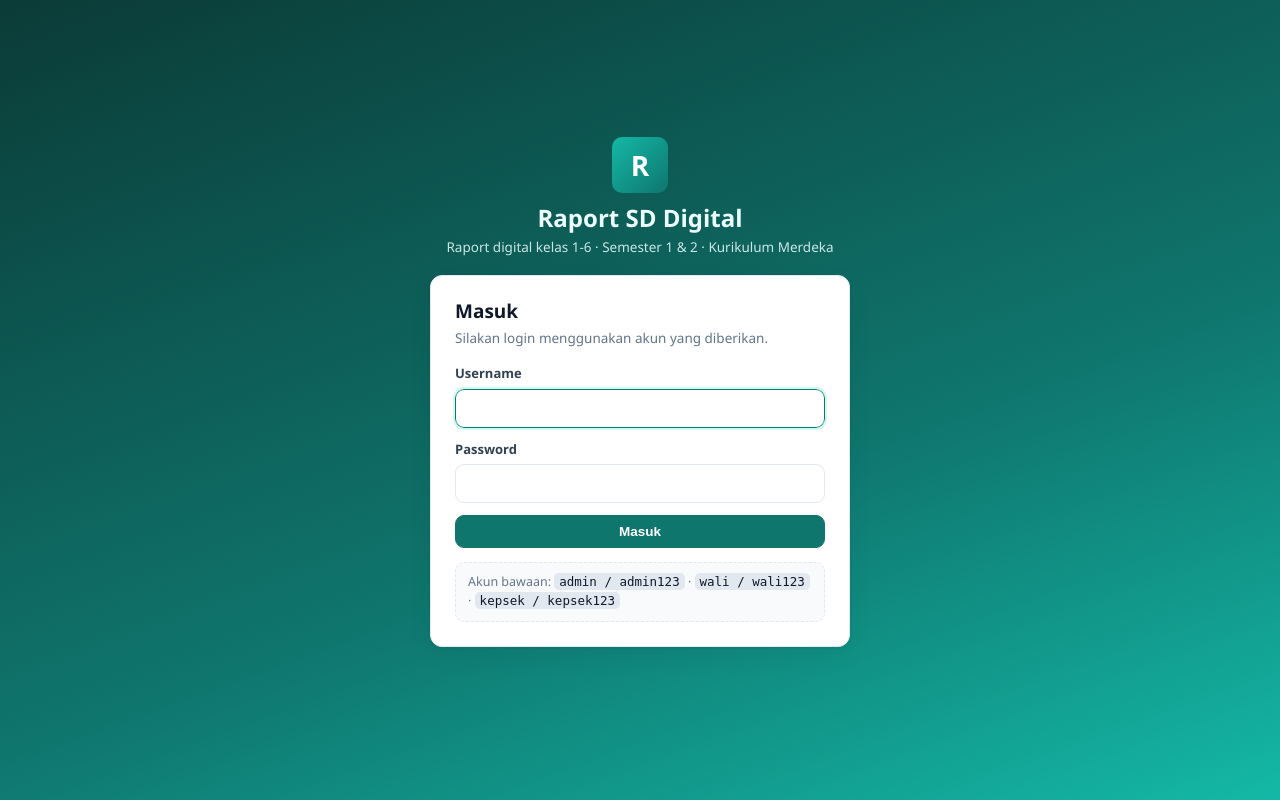
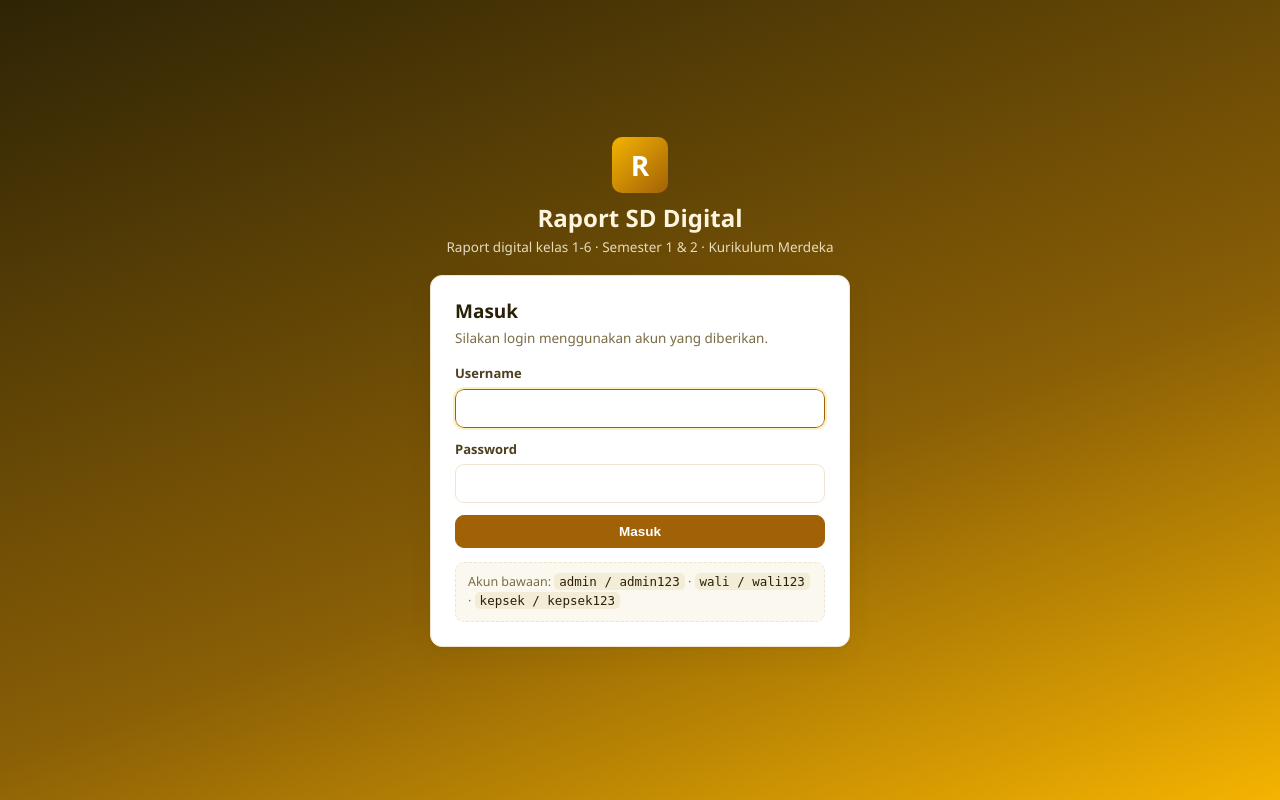
Before and after one commit to ponpesashshidiq2-dev/raportSD, a PHP site: page / in a window 1280 px wide. Run offline with PHP 8.4, Linux system fonts and the light colour scheme; some libraries are stand-ins or nearby versions.

Commit message:
Tema diganti emas & kuning gold dan tulisan petujuk disembunyikan: variabel utama --brand #a16207, --brand-2 #7c4f05, --brand-soft #fdf0c0, latar krem #faf6ea, garis #efe6cf, tinta #2a2008, muted #7a6b45, bayangan rona cokelat; sidebar cokelat emas #3a2c08 dengan teks #f8edcb, brand-mark & menu aktif gradien #f5b301 -> #a16207, gradien halaman login #2e2405 -> #8a5f06 -> #f5b301, header kartu ekstrakurikuler dan kartu item ikut emas, kotak konteks dari biru muda menjadi krem keemasan #fffbeb dengan chip #eed793, header tabel/hover/save-bar/segmen dari abu-abu #f8fafc menjadi krem #fbf8ef, label & teks sekunder dihangatkan, badge/kotak stat biru (badge-blue, btn.blue, stat.blue) diganti emas #fdf0c0 / #f0b429 / #fbe6a4, alert-info menjadi kuning lembut #fdf4d0, fokus input & seleksi spreadsheet memakai gold #fdf0c0/#f8e08a; cetak rapor tetap netral putih-hitam agar hemat tinta; tulisan petujuk disembunyikan lewat CSS saja (.hint dan .alert.alert-info display:none) sehingga teks petujuk seperti keterangan tombol menempel, predikat, NISN, KKM, dan banner terkunci angkatan tidak tampil namun masih ada di HTML; verifikasi render 6 halaman tanpa error, screenshot login/dashboard/formatif/ekstra sesuai tema, uji regresi 31 PASS 0 FAIL

```diff
--- a/assets/style.css
+++ b/assets/style.css
@@ -1,9 +1,9 @@
 :root{
-  --bg:#f1f5f9; --panel:#fff; --ink:#0f172a; --muted:#64748b; --line:#e2e8f0;
-  --brand:#0f766e; --brand-2:#115e59; --brand-soft:#ccfbf1;
+  --bg:#faf6ea; --panel:#fff; --ink:#2a2008; --muted:#7a6b45; --line:#efe6cf;
+  --brand:#a16207; --brand-2:#7c4f05; --brand-soft:#fdf0c0;
   --danger:#dc2626; --danger-soft:#fee2e2; --ok:#16a34a; --ok-soft:#dcfce7;
   --warn:#d97706; --warn-soft:#fef3c7; --blue:#2563eb; --blue-soft:#dbeafe;
-  --radius:12px; --shadow:0 1px 3px rgba(15,23,42,.08),0 8px 24px rgba(15,23,42,.06);
+  --radius:12px; --shadow:0 1px 3px rgba(74,54,12,.08),0 8px 24px rgba(74,54,12,.07);
 }
 *{box-sizing:border-box}
 html,body{margin:0;padding:0}
@@ -14,15 +14,15 @@ p{margin:0 0 8px}
 .ic{width:18px;height:18px;flex:none}
 
 .app{display:flex;min-height:100vh}
-.sidebar{width:250px;background:#0b3b37;color:#dff3f0;flex:none;display:flex;flex-direction:column;position:sticky;top:0;height:100vh;overflow-y:auto}
+.sidebar{width:250px;background:#3a2c08;color:#f8edcb;flex:none;display:flex;flex-direction:column;position:sticky;top:0;height:100vh;overflow-y:auto}
 .brand{display:flex;gap:10px;align-items:center;padding:18px 16px;border-bottom:1px solid rgba(255,255,255,.12)}
-.brand-mark{width:38px;height:38px;border-radius:10px;background:linear-gradient(135deg,#14b8a6,#0f766e);color:#fff;display:grid;place-items:center;font-weight:800;font-size:20px}
+.brand-mark{width:38px;height:38px;border-radius:10px;background:linear-gradient(135deg,#f5b301,#a16207);color:#fff;display:grid;place-items:center;font-weight:800;font-size:20px}
 .brand-mark.big{width:56px;height:56px;font-size:28px;margin:0 auto 10px}
 .brand-name{font-weight:700;letter-spacing:.4px}
 .brand-sub{font-size:11.5px;opacity:.75}
 .nav{padding:12px 10px 24px}
 .nav-sep{font-size:11px;text-transform:uppercase;letter-spacing:1px;opacity:.55;margin:16px 8px 6px}
-.nav-item{display:flex;align-items:center;gap:10px;padding:9px 11px;border-radius:9px;color:#cdeae6;margin-bottom:2px;font-weight:500}
+.nav-item{display:flex;align-items:center;gap:10px;padding:9px 11px;border-radius:9px;color:#f0e3b9;margin-bottom:2px;font-weight:500}
 .nav-item:hover{background:rgba(255,255,255,.1);color:#fff}
 .nav-item.active{background:var(--brand);color:#fff}
 .main{flex:1;min-width:0;display:flex;flex-direction:column}
@@ -54,20 +54,20 @@ p{margin:0 0 8px}
 .stat .stat-v{font-size:28px;font-weight:800;margin-top:4px}
 .stat .stat-s{font-size:12.5px;color:var(--muted);margin-top:2px}
 .stat::after{content:'';position:absolute;right:-18px;top:-18px;width:74px;height:74px;border-radius:50%;background:var(--brand-soft)}
-.stat.blue::after{background:var(--blue-soft)}
+.stat.blue::after{background:#fbe6a4}
 .stat.warn::after{background:var(--warn-soft)}
 .stat.danger::after{background:var(--danger-soft)}
 
 .btn{display:inline-flex;align-items:center;gap:7px;background:var(--brand);color:#fff;border:1px solid var(--brand);padding:8px 14px;border-radius:9px;font-size:13.5px;font-weight:600;cursor:pointer;transition:.15s}
 .btn:hover{background:var(--brand-2)}
 .btn.secondary{background:#fff;color:var(--ink);border-color:var(--line)}
-.btn.secondary:hover{background:#f8fafc}
-.btn.blue{background:var(--blue);border-color:var(--blue)}
+.btn.secondary:hover{background:#fbf8ef}
+.btn.blue{background:#f0b429;border-color:#e2a70f;color:#3a2b02}
 .btn.danger{background:var(--danger);border-color:var(--danger)}
 .btn.sm{padding:5px 10px;font-size:12.5px;border-radius:7px}
 .btn:disabled{opacity:.6;cursor:not-allowed}
 
-label{display:block;font-weight:600;font-size:13px;margin-bottom:5px;color:#334155}
+label{display:block;font-weight:600;font-size:13px;margin-bottom:5px;color:#4d4020}
 .form-row{display:grid;gap:12px;grid-template-columns:repeat(auto-fit,minmax(200px,1fr));margin-bottom:12px}
 .field{margin-bottom:12px}
 input[type=text],input[type=password],input[type=number],input[type=date],input[type=email],select,textarea{
@@ -134,14 +134,14 @@ table.tbl tbody tr:hover td[data-frozen]{background:#f8fafc}
 
 .login-title{font-size:19px;margin-bottom:4px}
 .login-sub{color:var(--muted);font-size:13.5px;margin-bottom:16px}
-.auth-body{background:linear-gradient(160deg,#0b3b37,#0f766e 60%,#14b8a6);min-height:100vh;display:grid;place-items:center;padding:24px}
+.auth-body{background:linear-gradient(160deg,#2e2405,#8a5f06 60%,#f5b301);min-height:100vh;display:grid;place-items:center;padding:24px}
 .auth-wrap{width:100%;max-width:420px}
-.auth-brand{color:#ecfeff;text-align:center;margin-bottom:18px}
+.auth-brand{color:#fdf5dd;text-align:center;margin-bottom:18px}
 .auth-brand h1{font-size:24px;margin-bottom:4px}
 .auth-brand p{font-size:13.5px;opacity:.85}
 .auth-card{padding:24px}
-.cred{background:#f8fafc;border:1px dashed var(--line);border-radius:9px;padding:10px 12px;font-size:12.5px;color:var(--muted);margin-top:14px}
-.cred code{background:#e2e8f0;padding:1px 5px;border-radius:5px;color:#0f172a}
+.cred{background:#fbf8ef;border:1px dashed var(--line);border-radius:9px;padding:10px 12px;font-size:12.5px;color:var(--muted);margin-top:14px}
+.cred code{background:#f3ecd7;padding:1px 5px;border-radius:5px;color:#2a2008}
 
 /* Raport cetak */
 .raport-tools{display:flex;gap:10px;flex-wrap:wrap;align-items:center;margin-bottom:16px}
```
Also changed, not shown: other parts of assets/style.css (+30 -27 lines).
